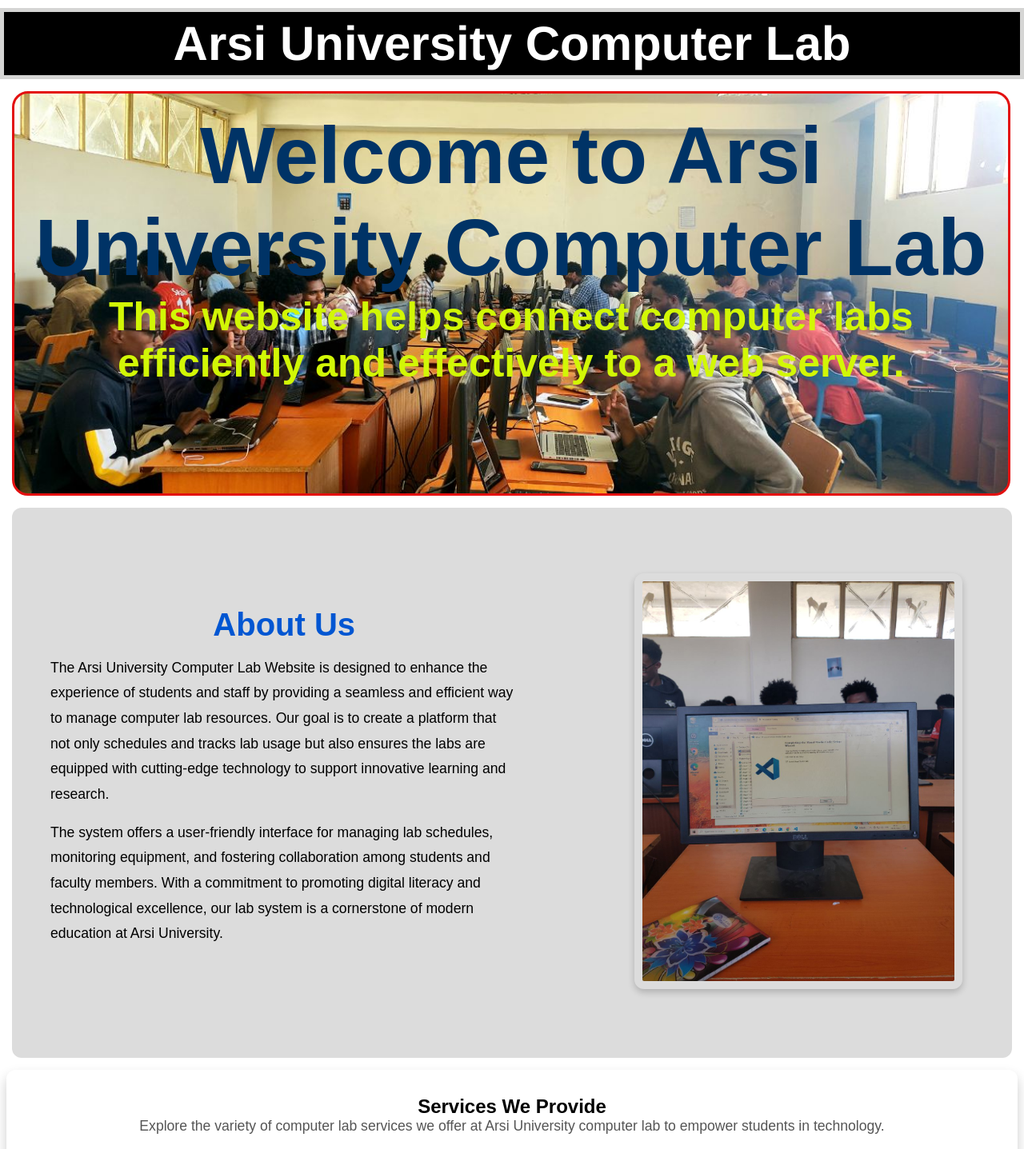
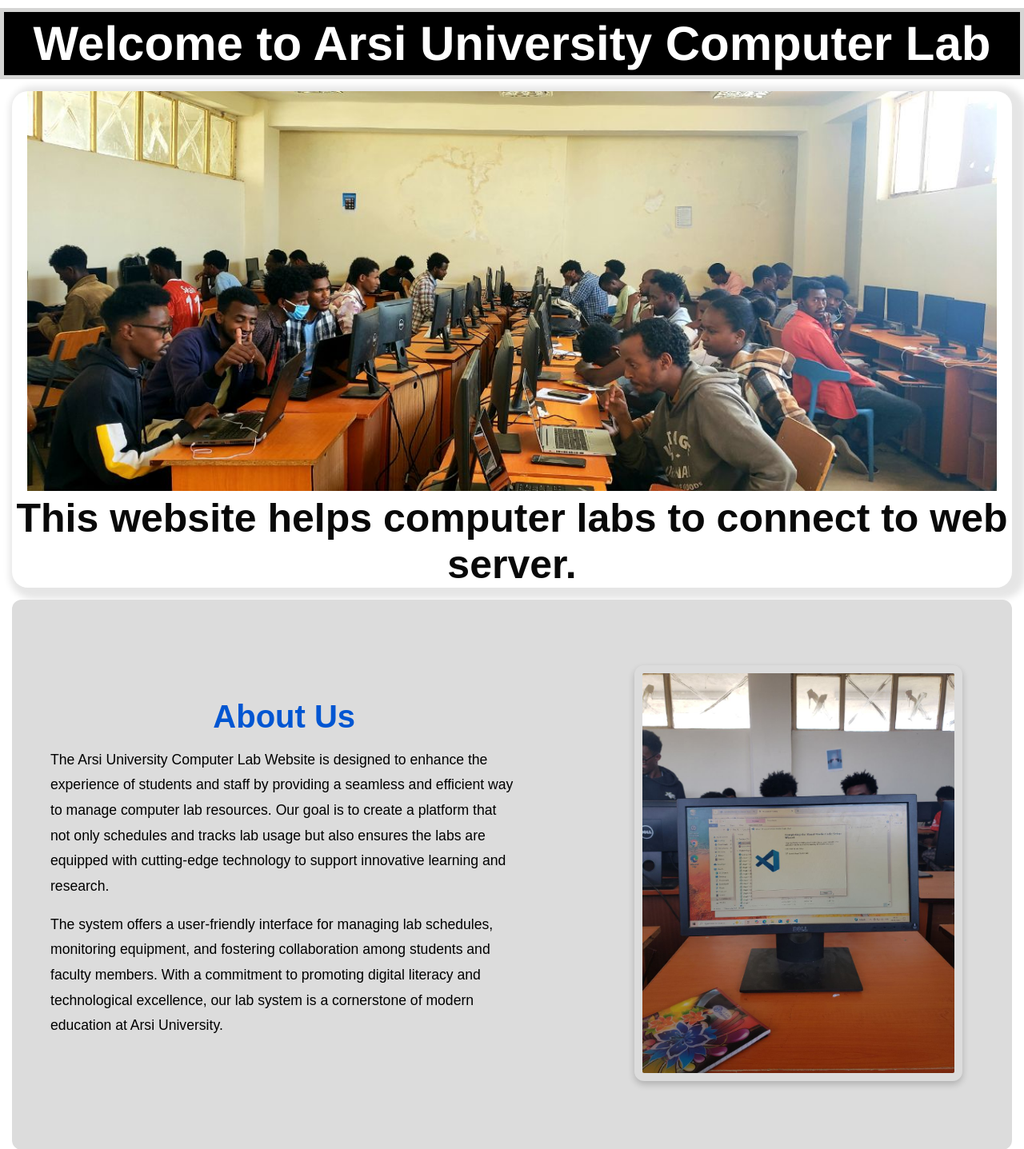
Before and after one commit to Kelbessa02/WebProgrammingGroup-5, a PHP site: page / in a window 1280 px wide. Shown: the part 76-1513 px from the top of the page at 80% size. Run offline with PHP 8.4, Linux system fonts and the light colour scheme.

Commit message:
home section decorate

```diff
--- a/CSS/Style.css
+++ b/CSS/Style.css
@@ -118,6 +118,13 @@ footer {
 
 
 /*home*/
+.home-section{
+   box-shadow: 7px 4px 8px 10px rgba(0, 0, 0, 0.1);
+    border-radius: 20px;
+    transition: transform 5s ease, box-shadow 0.3s ease;
+    margin: 15px;
+
+}
 
 #home {
     background-image: url(../image/banner.jpg);
@@ -133,28 +140,19 @@ footer {
     /*image doesn't repeat */
     background-attachment: inherit;
     /*image fixed when scrolling */
-    margin: 15px;
-    border: #e31010 solid;
-    border-radius: 20px;
-    transition: transform 5s ease, box-shadow 0.3s ease;
+    margin-bottom: 5px;
+    justify-self: center;
 }
 
-#home:hover {
-    transform: translateY(48px) scale(1.2);
-}
-
-.text {
-    padding-top: 20px;
-    text-align: center;
-    font-size: 100px;
-    color: #003366;
+.home-section:hover {
+    /* transform: translateY(48px) scale(1.2); */
 }
 
 .text2 {
     font-weight: bold;
     text-align: center;
     font-size: 50px;
-    color: rgb(210, 247, 6);
+    color: rgb(9, 9, 9);
 }
 
 
--- a/index.html
+++ b/index.html
@@ -63,19 +63,19 @@
       </nav>
     </header>
     <div class="internal-css">
-      <h1 class="internal-h1">Arsi University Computer Lab</h1>
+      <h1 class="internal-h1">Welcome to Arsi University Computer Lab</h1>
     </div>
-    <section>
+    <section class="home-section">
       <!-- Home section -->
       <div id="home">
-        <div>
-          <h2 class="text">Welcome to Arsi University Computer Lab</h2>
+
+      </div>
+       <div>
           <p class="text2">
-            This website helps connect computer labs efficiently and effectively
-            to a web server.
+            This website helps computer labs to connect
+            to web server.
           </p>
         </div>
-      </div>
     </section>
 
     <!-- About section -->
```
